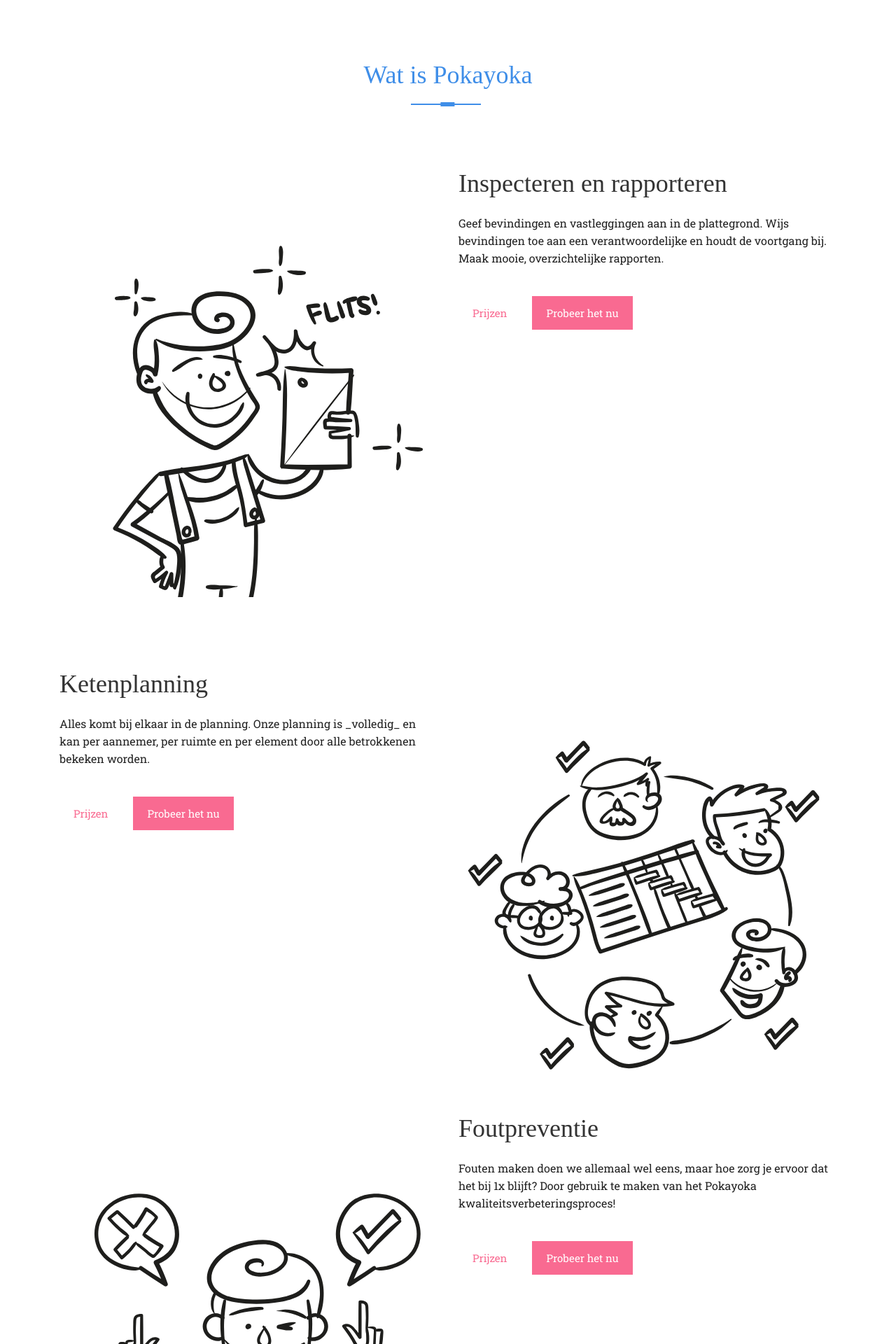
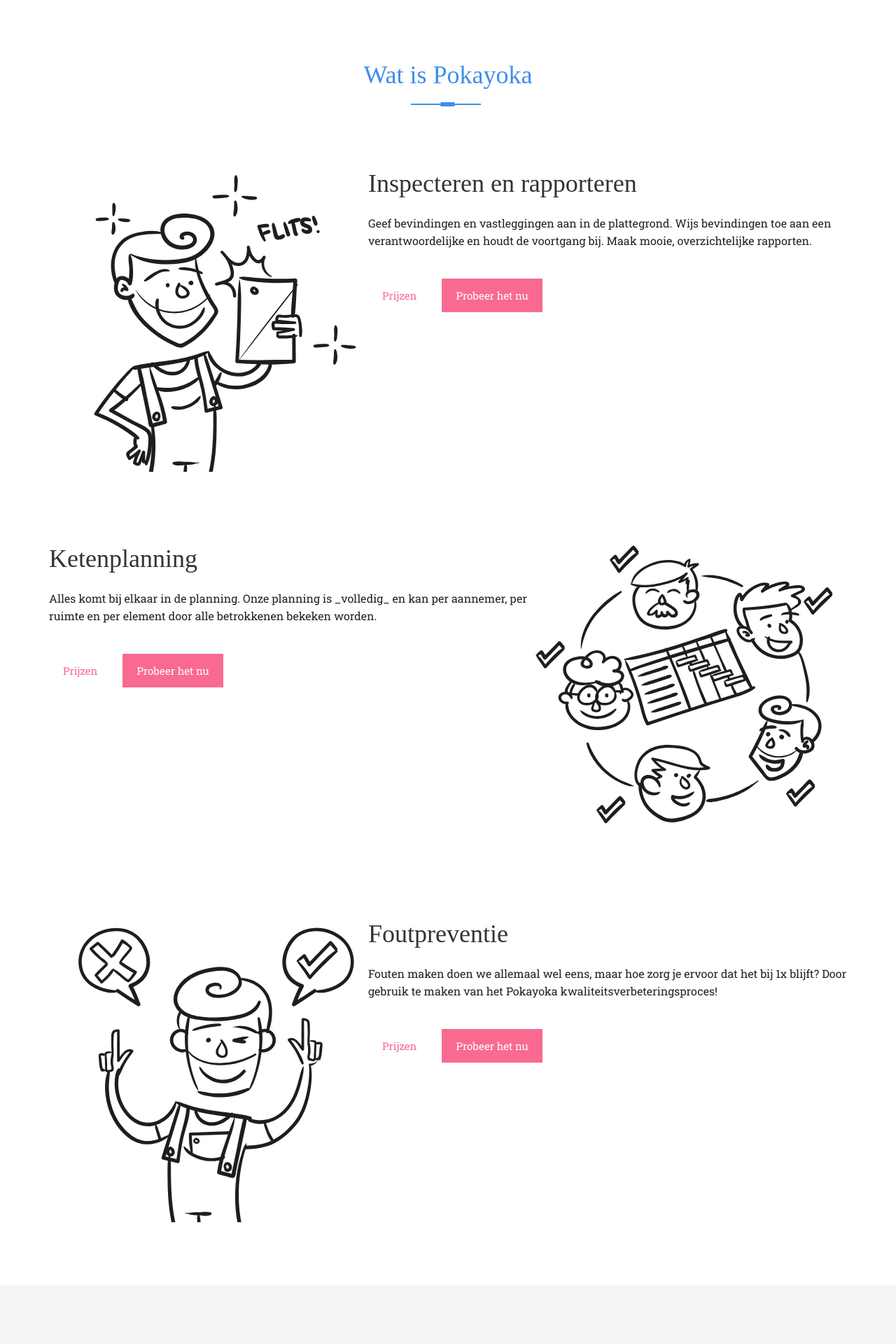
Before and after one commit to sandersoeteman/sandersoeteman.github.io, a Jekyll site: the page built from index.html, in a window 1280 px wide. Shown: the part 911-2831 px from the top of the page at 70% size. Built offline with Jekyll 4.4.1, drawn with Linux system fonts in a browser that asks for light colours; nearby versions of some CDN libraries; some web fonts are replaced.

Commit message:
made about section responsive

```diff
--- a/_includes/about_section.html
+++ b/_includes/about_section.html
@@ -11,7 +11,7 @@
     <div class="row">
       <div class="col-md-12">
         <div class="about-pb">
-          <div class="col-md-6">
+          <div class="about-image">
             <div class="about-appix-left-img">
               <img
                 src="{{ site.baseurl }}/assets/images/about/vastleggen.svg"
@@ -20,7 +20,7 @@
               />
             </div>
           </div>
-          <div class="col-md-6">
+          <div class="about-text">
             <div class="about-appix-right-content">
               <h2 class="themeix-title-h1">
                 Inspecteren en rapporteren
@@ -36,22 +36,24 @@
             </div>
           </div>
         </div>
-        <div class="col-md-6">
+
+        <div class="about-pb reverse">
+          <div class="about-text">
             <div class="about-appix-right-content">
               <h2 class="themeix-title-h1">
                 Ketenplanning
               </h2>
               <p class="para-mb">
-              Alles komt bij elkaar in de planning. Onze planning is _volledig_
-              en kan per aannemer, per ruimte en per element door alle
-              betrokkenen bekeken worden.
+                Alles komt bij elkaar in de planning. Onze planning is
+                _volledig_ en kan per aannemer, per ruimte en per element door
+                alle betrokkenen bekeken worden.
               </p>
               <div class="themeix-button-group">
                 {% include action_buttons.html %}
               </div>
             </div>
           </div>
-        <div class="col-md-6">
+          <div class="about-image">
             <div class="about-appix-left-img">
               <img
                 src="{{ site.baseurl }}/assets/images/about/planning.svg"
@@ -60,7 +62,10 @@
               />
             </div>
           </div>
-        <div class="col-md-6">
+        </div>
+
+        <div class="about-pb">
+          <div class="about-image">
             <div class="about-appix-left-img">
               <img
                 src="{{ site.baseurl }}/assets/images/about/foutpreventie.svg"
@@ -69,7 +74,7 @@
               />
             </div>
           </div>
-        <div class="col-md-6">
+          <div class="about-text">
             <div class="about-appix-right-content">
               <h2 class="themeix-title-h1">
                 Foutpreventie
@@ -87,4 +92,5 @@
         </div>
       </div>
     </div>
+  </div>
 </section>
--- a/assets/css/responsive.css
+++ b/assets/css/responsive.css
@@ -6,9 +6,6 @@
   /* conta us */
   .change-color {
     color: #fff;
-  }
-  .about-appix-left-img {
-    margin-top: 95px;
   }
   .first-skew-sub-1,
   .first-skew-sub-2,
@@ -77,10 +74,6 @@
   /* about appix*/
   .about-appix-right-content {
     text-align: center;
-  }
-  .about-pb {
-    padding-top: 100px;
-    padding-bottom: 70px;
   }
   .about-appix-left-img img {
     text-align: center;
@@ -213,6 +206,14 @@
     padding-top: 42px;
     padding-bottom: 20px;
     overflow: hidden;
+    flex-direction: column;
+    align-items: center;
+  }
+  .about-pb.reverse {
+    flex-direction: column-reverse;
+  }
+  .about-image {
+    width: 60%;
   }
 
   /* exclusive feature*/
--- a/assets/css/style.css
+++ b/assets/css/style.css
@@ -723,9 +723,16 @@
    ========================================== */
 
 .about-pb {
+  display: flex;
+  flex-direction: row;
   padding-top: 80px;
-  padding-bottom: 80px;
   overflow: hidden;
+}
+.about-text {
+  flex: 3;
+}
+.about-image {
+  flex: 2;
 }
 /* ==========================================
 8. Our Services
```
Lines whose indentation alone changed are shown as unchanged.
